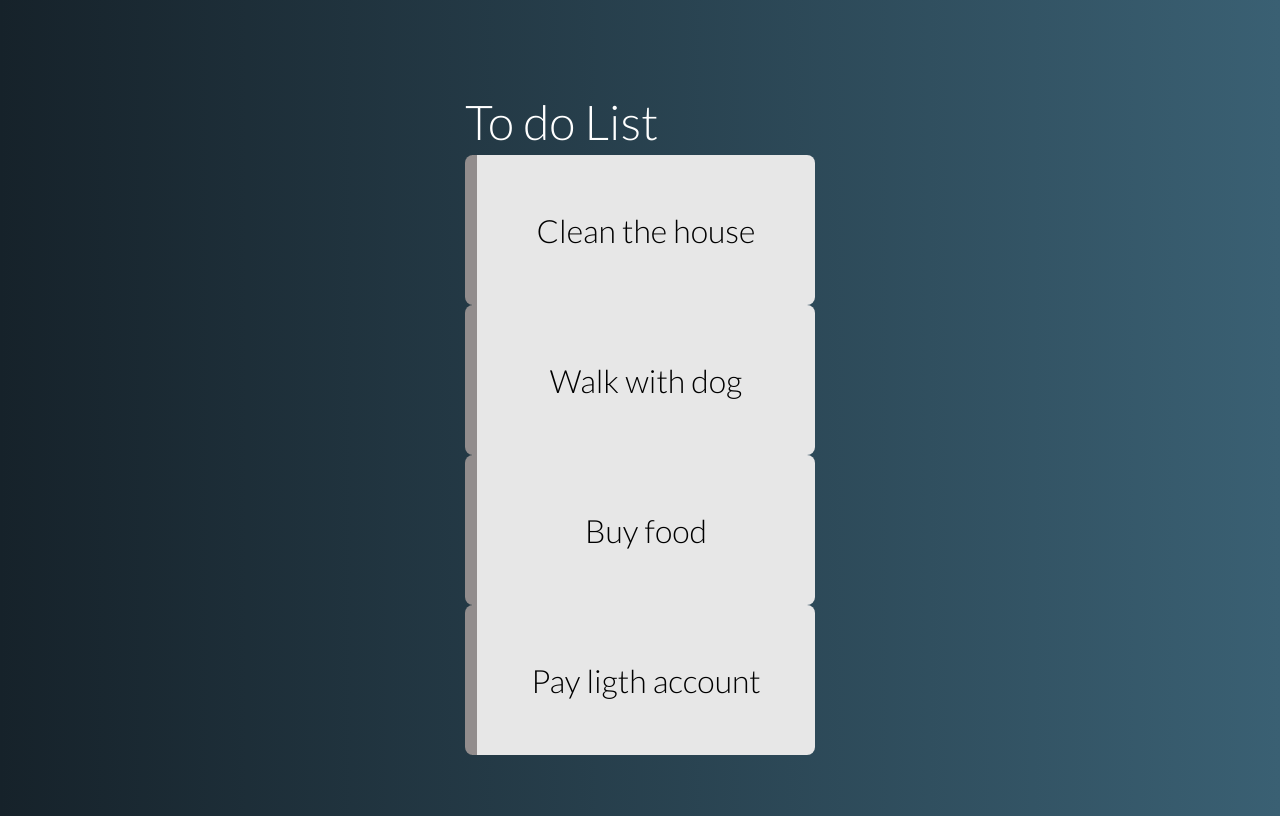
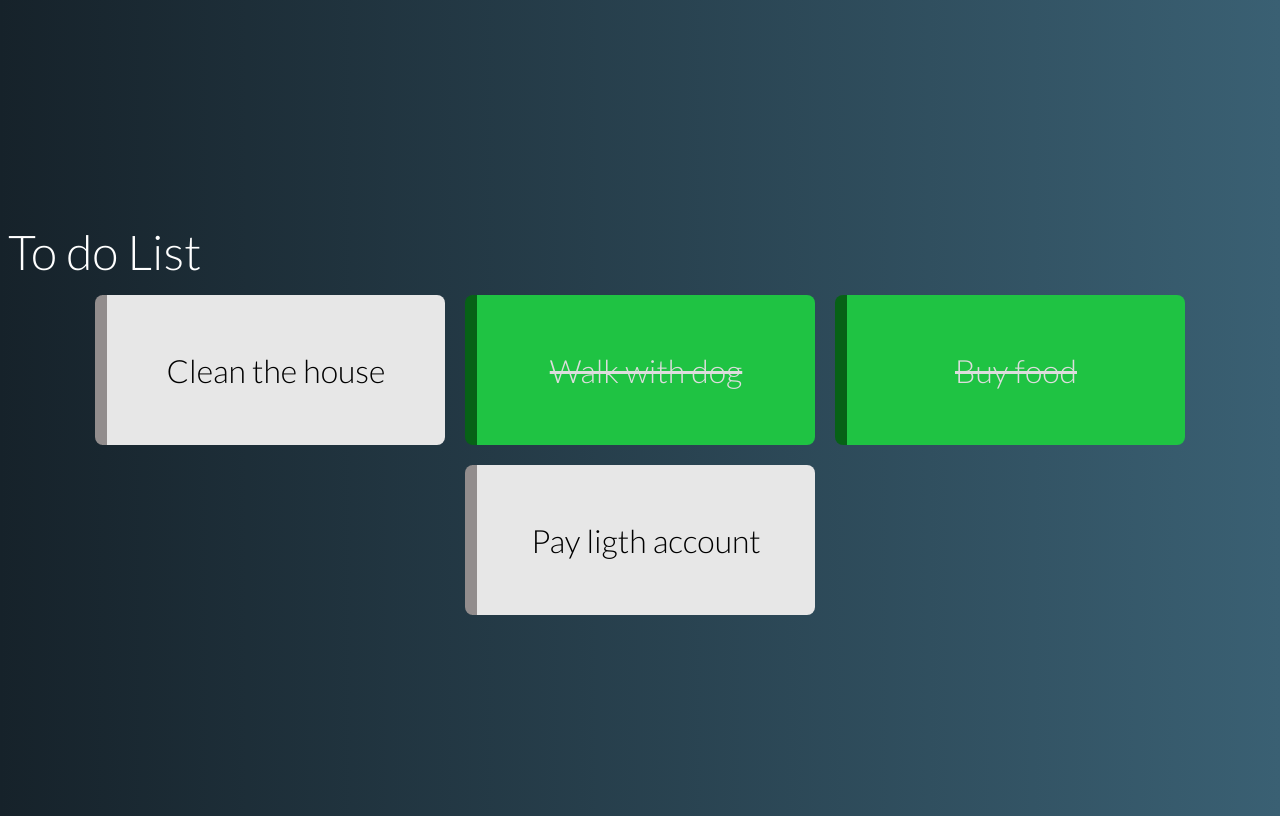
Before and after one commit to rafaeldtx/vue-todo-list, a Vue app: page / in a window 1280 px wide. Built offline with nearby package versions, Linux system fonts and the light colour scheme.

Commit message:
(tasks-list) moved from Taskgrid.vue to App.vue

```diff
--- a/src/App.vue
+++ b/src/App.vue
@@ -1,6 +1,6 @@
 <template>
 	<div id="app">
-        <task-grid />
+        <task-grid :tasks="tasks" />
 	</div>
 </template>
 
@@ -8,7 +8,17 @@
 import TaskGrid from './components/TaskGrid'
 
 export default {
-    components: { TaskGrid }
+    components: { TaskGrid },
+    data() {
+        return {
+            tasks: [
+                { name: 'Clean the house', done: false },
+                { name: 'Walk with dog', done: true },
+                { name: 'Buy food', done: true },
+                { name: 'Pay ligth account', done: false }
+            ]
+        }
+    }
 }
 </script>
 
--- a/src/components/TaskGrid.vue
+++ b/src/components/TaskGrid.vue
@@ -1,8 +1,14 @@
 <template>
-    <div>
+    <div class="task-grid">
 		<h1 class="title">To do List</h1>
 
-        <task v-for="task in tasks" :key="task.name" :task="task">{{ task.name }}</task>
+        <div class="tasks-list">
+            <template v-if="tasks.length">
+                <task v-for="task in tasks" :key="task.name" :task="task">{{ task.name }}</task>
+            </template>
+
+            <p v-else class="empty-state">Sua vida está em dia :)</p>
+        </div>
     </div>
 </template>
 
@@ -10,19 +16,28 @@
 import Task from '@/components/Task'
 export default {
     components: { Task },
-    data() {
-        return {
-            tasks:[
-                { name: 'Clean the house', done: false },
-                { name: 'Walk with dog', done: false },
-                { name: 'Buy food', done: false },
-                { name: 'Pay ligth account', done: false }
-            ]
+    props: {
+        tasks: {
+            type: Array,
+            required: true
         }
     }
 }
 </script>
 
-<style scoped>
+<style>
+    .task-grid .tasks-list {
+        display: flex;
+        justify-content: center;
+        flex-wrap: wrap;
+    }
 
+    .task-grid .task {
+        margin: 10px;
+    }
+
+    .empty-state {
+        color: #AAA;
+        font-size: 1.7rem;
+    }
 </style>
```
Also changed, not shown: 1 other file (tests, documents, lock files or other folders).
